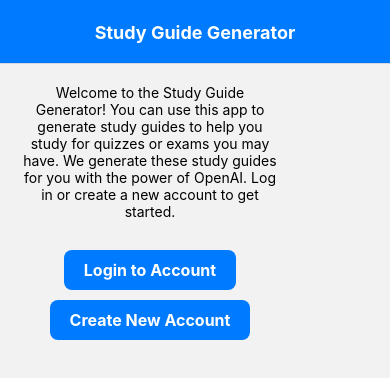
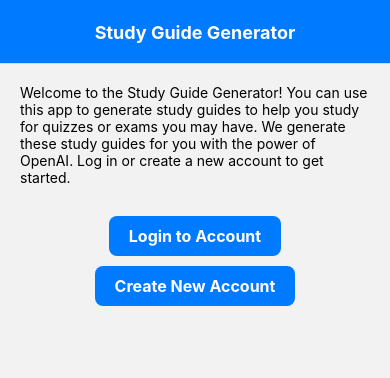
Before and after one commit to alephnull7/study-guide-generator, a React Native app: screen / in a window 390 px wide. Shown: the top 378 px of the page. Built offline with nearby package versions, Linux system fonts and the light colour scheme; no server answers.

Commit message:
Apply width to text and not view container

```diff
--- a/styles/styles.js
+++ b/styles/styles.js
@@ -8,12 +8,12 @@
       alignItems: 'center',
       margin: 0,
       padding: 20,
-      width: 300,
-      maxWidth: '100%'
     },
     paragraph: {
       marginBottom: 20,
-      textAlign: 'center',
+      textAlign: 'left',
+      width: 500,
+      maxWidth: '100%'
     },
     button: {
       backgroundColor: '#007bff',
--- a/views/landingView.js
+++ b/views/landingView.js
@@ -47,7 +47,7 @@
           <Text style={styles.buttonText}>Create New Account</Text>
         </TouchableOpacity>
         {connectionStatus === null && (
-            <Text style={styles.paragraph}>Checking connection...</Text>
+            <Text style={[styles.paragraph, {textAlign: 'center'}]}>Checking connection...</Text>
         )}
         {connectionStatus === true && (
             <Text style={styles.paragraph}></Text>
```
